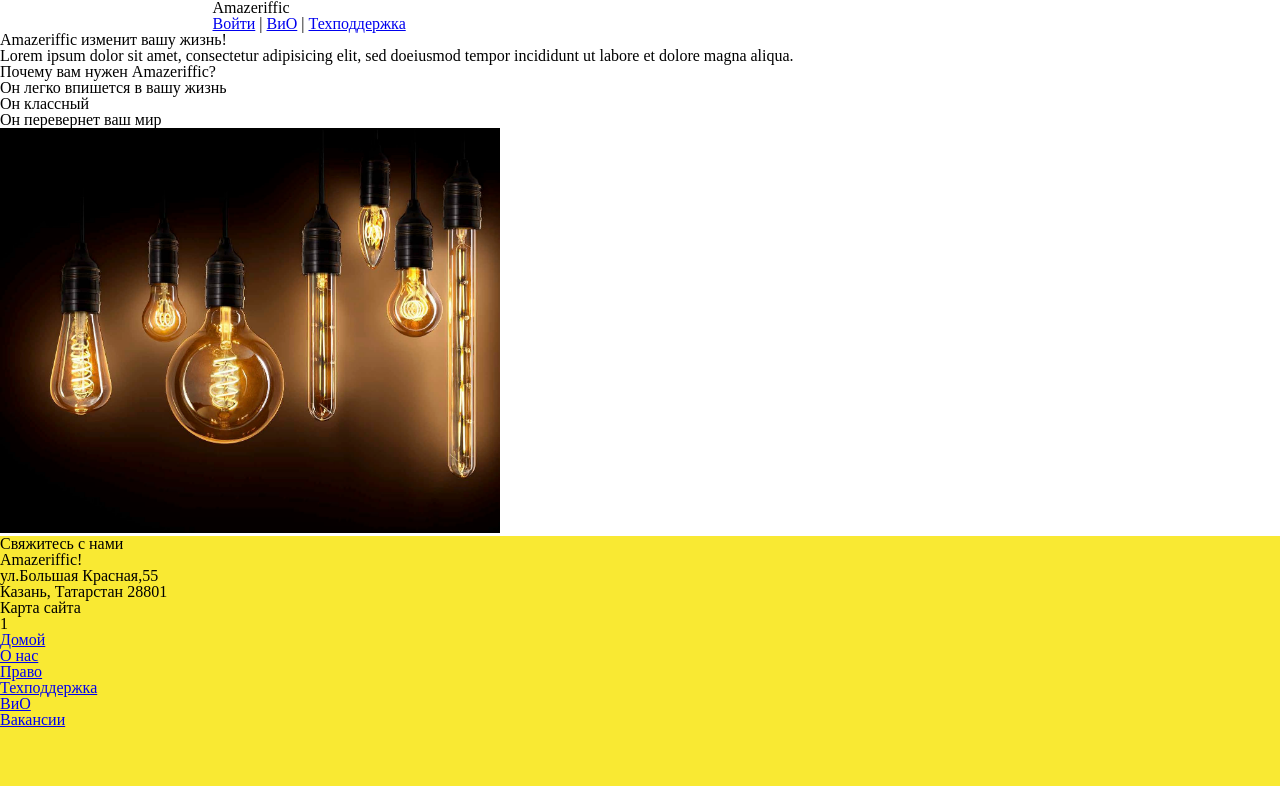
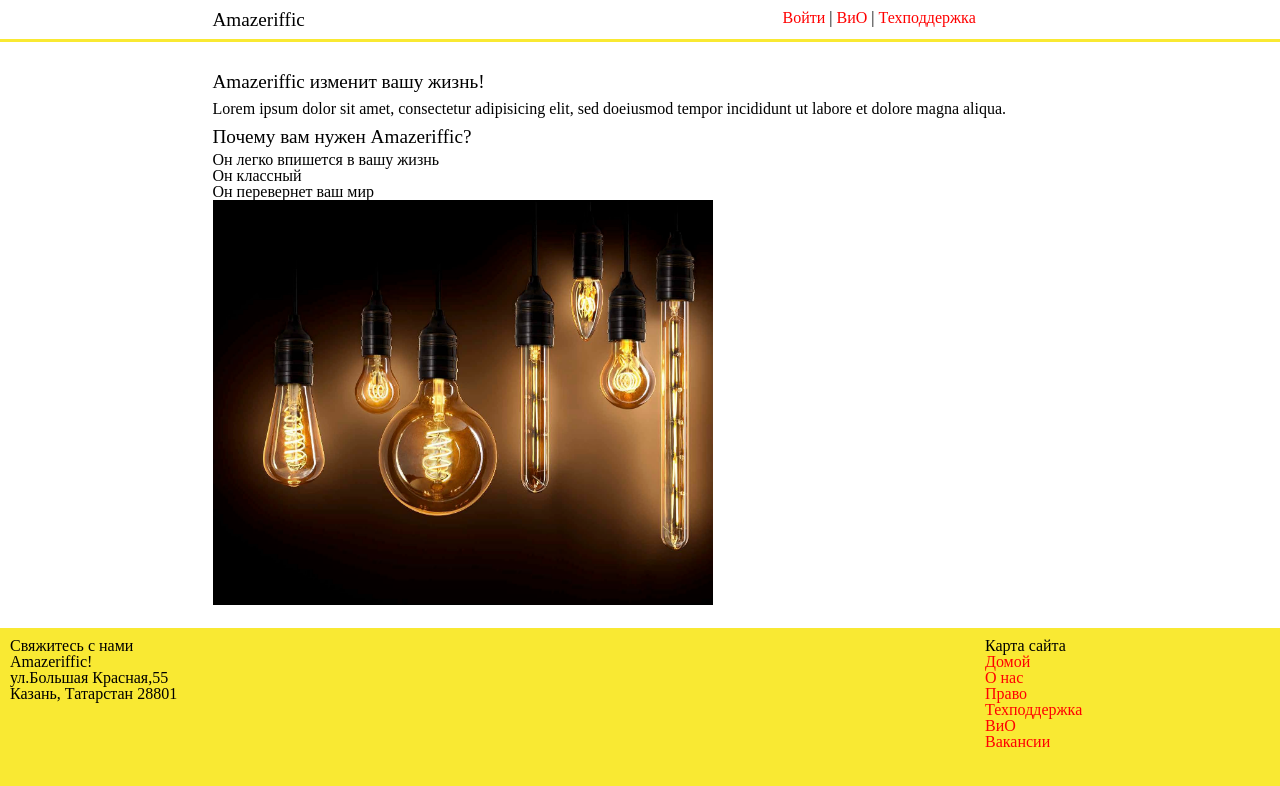
Before and after one commit to RomanovaAnV/Amazeriffic, a plain HTML site: page index.html in a window 1280 px wide. Drawn offline with Linux system fonts and the light colour scheme.

Commit message:
Add new ind and style

```diff
--- a/index.html
+++ b/index.html
@@ -6,6 +6,8 @@
 <link rel="stylesheet" type="text/css" href="style.css">
 </head>
 <body>
+
+
 <header>
 <div class ="container">
 <h1>Amazeriffic</h1>
@@ -16,7 +18,10 @@
 </nav>
 </div>
 </header>
+
+
 <main>
+<div class ="container">
 <h2>Amazeriffic изменит вашу жизнь!</h2>
 <p>Lorem ipsum dolor sit amet, consectetur adipisicing elit, sed doeiusmod tempor
 incididunt ut labore et dolore magna aliqua.</p>
@@ -27,7 +32,10 @@ incididunt ut labore et dolore magna aliqua.</p>
 <li>Он перевернет ваш мир</li>
 </ul>
 <img src="lamp.jpg" alt="Изображение лампочки" style = "width:500px">
+</div>
 </main>
+
+
 <footer>
 <div class="contact">
 <h5>Свяжитесь с нами</h5>
@@ -38,7 +46,6 @@ incididunt ut labore et dolore magna aliqua.</p>
 <div class="sitemap">
 <h5>Карта сайта</h5>
 <ul>
-1
 <li><a href="index.html">Домой</a></li>
 <li><a href="#">О нас</a></li>
 <li><a href="#">Право</a></li>
--- a/style.css
+++ b/style.css
@@ -1,32 +1,90 @@
+body {
+	background: #f9e933;
+}
+
+a {
+	text-decoration: none;
+	color: red;
+}
+
+a:hover {
+	text-decoration: underline;
+	color: red;
+}
+
+h1, h2, h3, h4 {
+	font-size: 120%;
+}
+
 header, main, footer {
-min-width: 855px;
+	min-width: 855px;
 }
-body {
-background: #f9e933;
+
+header .container, main .container, footer .container {
+	max-width: 855px;
+	margin: auto;
 }
-header, main, footer {
-min-width: 855px;
+
+header {
+	background: white;
+	overflow: auto;
+	margin-bottom: 3px;
+	padding: 10px;
 }
-header {
-background: white;
+header h1 {
+	float: left;
+	width: 570px;
+}
+header nav {
+	float: right;
+	width: 285px;
 }
 main {
-background: white;
+	background: white;
+	overflow: auto;
+	padding: 20px;
 }
-body {
-background: #f9e933;
-8
+main .main_block {
+	float: left;
+	width: 570px;
 }
-header, main, footer {
-min-я улица</p>width: 855px;
+main .image {
+	float: right;
+	width: 285px;
 }
-header .container, main .container, footer .container {
-max-width: 855px;
-margin: auto;
+
+main .faq {
+	float: left;
+	width: 855px;
 }
-header {
-background: white;
+
+main .faq p {
+	margin-top: 5px;
+	margin-bottom: 5px;
 }
-main {
-background: white;
+
+main h2 {
+	font-size: 120%;
+	margin-top: 10px;
+	margin-bottom: 10px;
 }
+
+main h3 {
+	margin-top: 10px;
+	margin-bottom: 5px;
+}
+
+footer {
+	overflow: auto;
+	padding: 10px;
+}
+
+footer .contact {
+	float: left;
+	width: 570px;
+}
+
+footer .sitemap {
+	float: right;
+	width: 285px;
+}
```
